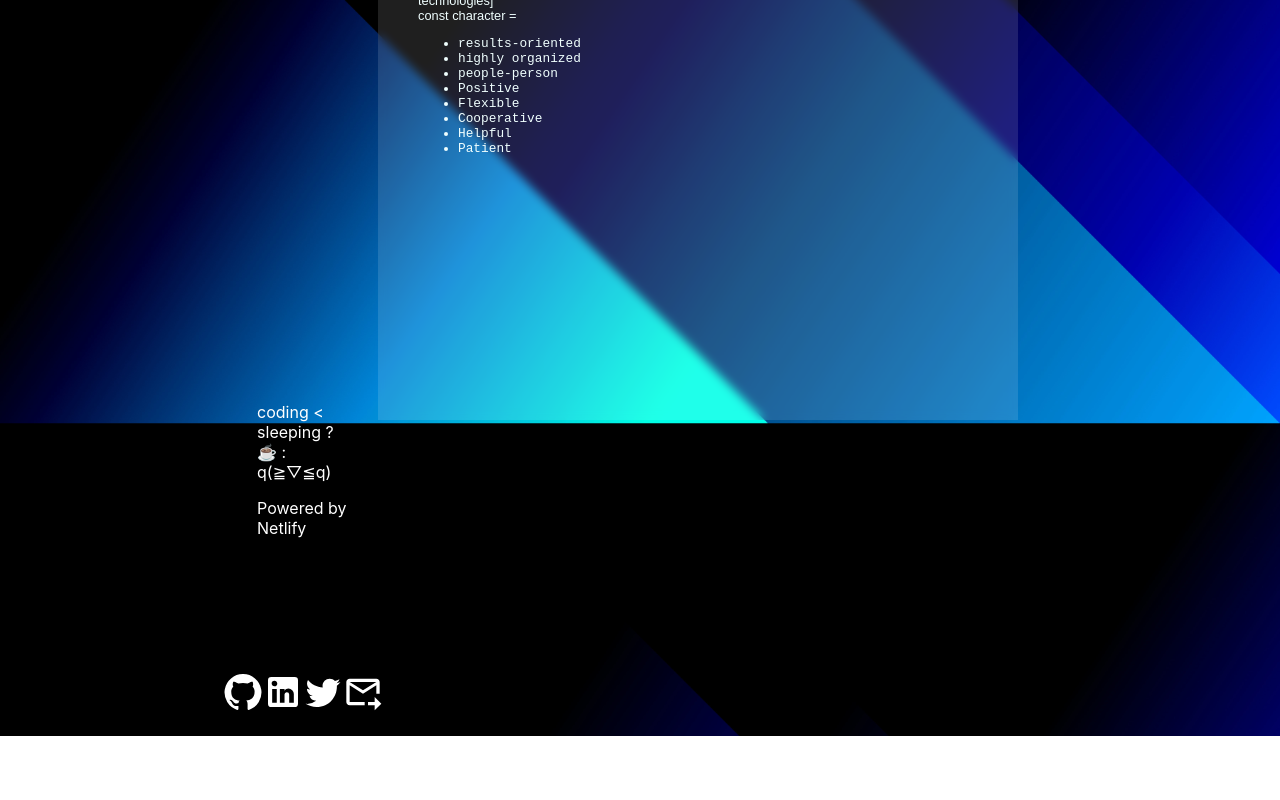
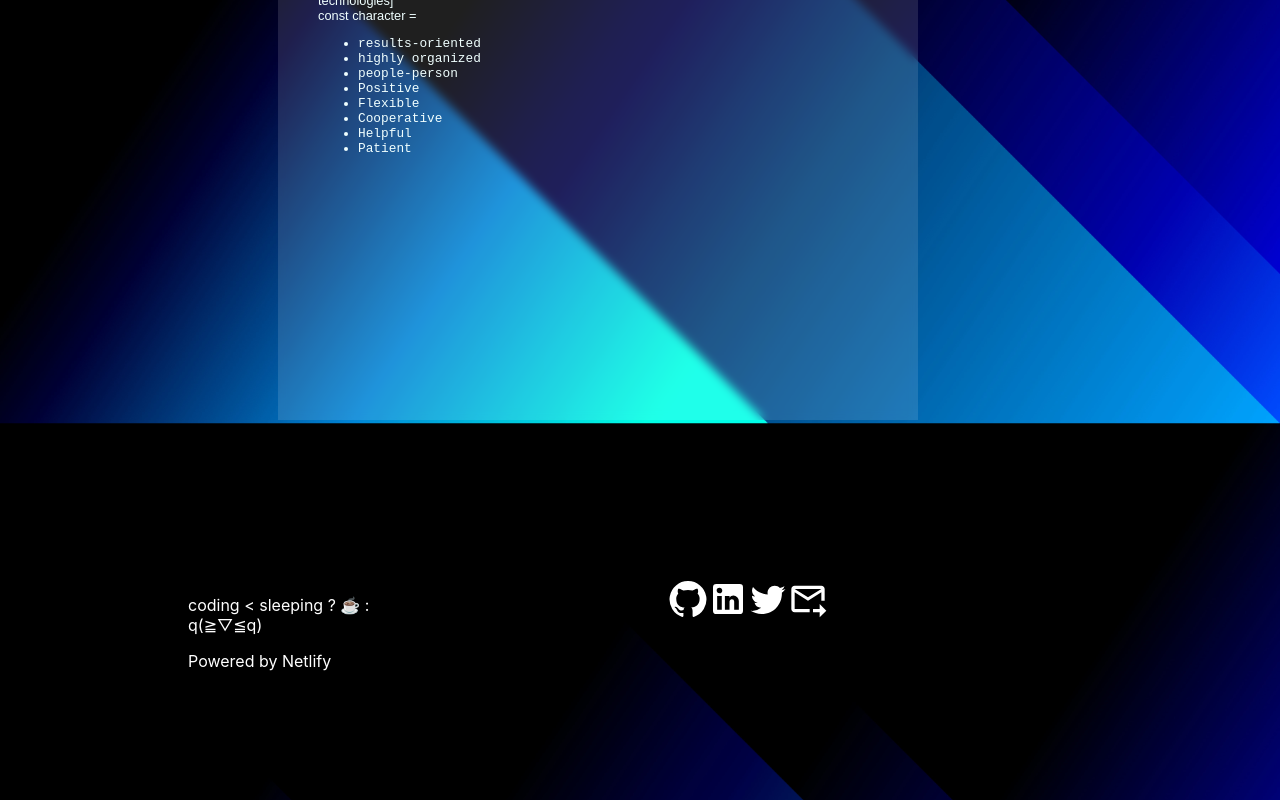
Before and after one commit to devArczi/aboutMe, a React (Create React App) app in the folder about-me/: page /about-me in a window 1280 px wide. Shown: the part 430-1230 px from the top of the page. Before the commit the page ends 1166 px from the top, so only its background shows below. Built offline with nearby package versions, Linux system fonts and the light colour scheme.

Commit message:
styles 4k bugfix

```diff
--- a/about-me/src/styles/index.js
+++ b/about-me/src/styles/index.js
@@ -82,6 +82,20 @@ flex-direction: column;
         @media ${device.mobileL} {
             flex-direction: row;
         }
+        @media ${device.tablet} {
+            flex-direction: column;
+        }
+
+        @media ${device.laptop} {
+            flex-direction: column;
+        }
+
+        @media ${device.laptopL} {
+            flex-direction: column;
+        }
+        @media ${device.desktopL} {
+            flex-direction: column;
+        }
     & li {
         color: blue;
         padding: 15px;
@@ -162,11 +176,13 @@ export const HomeWrapper = styled.div`
     position: absolute;
     top: 30px;
     max-width: 56.5%;
+
     @media ${device.mobileL} {
         margin-top: 50px;
     }
     @media ${device.desktopL} {
         max-width: 100%;
+        margin-top: 0;
     }
 
 `
@@ -194,7 +210,7 @@ export const HomeHeader = styled.div`
     }
     @media ${device.desktopL} {
         flex-wrap: nowrap;
-        align-items: center;
+        align-items: normal;
     }
 `
 export const MyImg = styled.div`
@@ -231,12 +247,17 @@ export const MainHeader = styled.div`
             @media ${device.mobileL} {
                 font-size: 1.3rem;
                 width: 180px;
+                padding: 0;
             }
             @media ${device.laptopL} {
+                width: 100%;
+                font-size: 4rem;
                 padding: 15px ;
             }
             @media ${device.desktopL} {
+                width: 100%;
                 font-size: 4rem;
+                padding: 0;
             }
         }
 `
@@ -304,6 +325,10 @@ export const ProjectsContent = styled.div`
             margin-left: 100px;
             width: 100%;
         }
+    @media ${device.tablet} {
+        margin-left: 0;
+        width: 100%;
+    }
     & p {
         color: white;
         padding: 15%;
@@ -338,6 +363,9 @@ export const TechWrapper = styled.div`
     @media ${device.mobileL} {
             margin-left: 100px;
             width: 100%;
+        }
+    @media ${device.tablet} {
+        margin-left: 0;
     }
     & div:hover{
         transform: scale(1.1);
@@ -375,26 +403,27 @@ export const AboutMe__SectionWrapper = styled.div`
     @media ${device.mobileL} {
         margin-top: 100px;
         margin-left: 100px;
-        font-size: 1rem;
+        /* font-size: 1rem;   */
         height: 70%;
     }
     @media ${device.tablet} {
-        font-size: 1rem;
+        margin-left: 0;
+        /* font-size: 1rem;   */
         height: 90%;
         width: 50%;
     }
     @media ${device.laptop} {
-        font-size: 1rem;
+        /* font-size: 1rem;   */
         height: 90%;
         width: 50%;
     }
     @media ${device.laptopL} {
-        font-size: 1rem;
+        /* font-size: 1rem;   */
         height: 90%;
     }
     @media ${device.desktopL} {
-        font-size: 1rem;
-        height: 70%;
+        /* font-size: 1rem;   */
+        height: 80%;
         width: 100%;
     }
 `
@@ -421,6 +450,9 @@ export const AboutMe__Header = styled.div`
     @media ${device.mobileL} {
         margin-left: 20px;
         width: 100%;
+    }
+    @media ${device.tablet} {
+        margin-left: 0;
     }
         & h2{
             font-family: 'Mouse Memoirs', sans-serif;
@@ -449,13 +481,19 @@ export const AboutMe__Description = styled.div`
         }
 
         @media ${device.desktopL} {
-            font-size: 2rem;
+            font-size: 3rem;
         }
     }
 `
 export const AboutME__FooterWrapper = styled.div`
     position: absolute;
     left: -160px;
+    width: 100%;
+    padding: 100px;
+
+    @media ${device.desktopL} {
+        margin-left: 100px;
+    }
 `
 
 // --------------- FOOTER --------------- //
@@ -477,26 +515,34 @@ export const Footer__Wrapper = styled.div`
         justify-content: space-between;
     }
     @media ${device.tablet} {
+        height: 250px;
         font-size: 1rem;
         margin-left: -30px;
         justify-content: space-between;
+        flex-direction: row;
     }
     @media ${device.laptop} {
+        height: 250px;
         font-size: 1rem;
         margin-left: -30px;
         justify-content: space-between;
+        flex-direction: row;
     }
     @media ${device.laptopL} {
+        height: 250px;
         font-size: 1.3rem;
         margin-left: -30px;
         justify-content: space-between;
+        flex-direction: row;
     }
 
     @media ${device.desktopL} {
-        width: 1700px;
+        height: 250px;
+        width: 100%;
         font-size: 2rem;
         margin-left: -30px;
         justify-content: space-between;
+        flex-direction: row;
     }
 
 
@@ -520,6 +566,22 @@ export const Footer__Links = styled.div`
         width: 100%;
         justify-content: center;
     }
+    @media ${device.tablet}{
+        width: 100%;
+        justify-content: flex-end;
+    }
+    /* @media ${device.laptop}{
+        width: 100%;
+        justify-content: center;
+    }
+    @media ${device.laptopL}{
+        width: 100%;
+        justify-content: center;
+    }
+    @media ${device.desktopL}{
+        width: 100%;
+        justify-content: flex-end;
+    } */
     & a{
         color: white;
 
```
Lines whose indentation alone changed are shown as unchanged.
